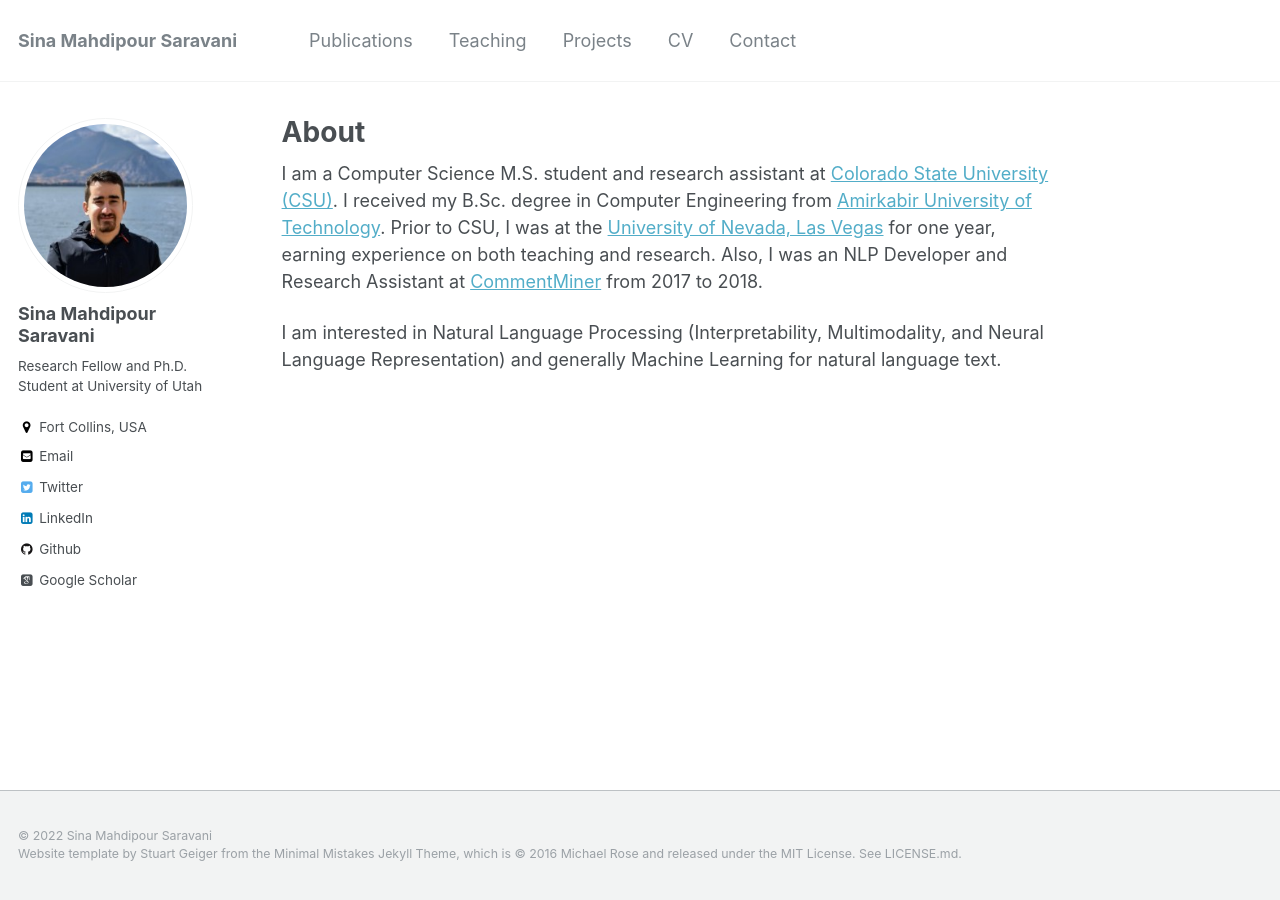
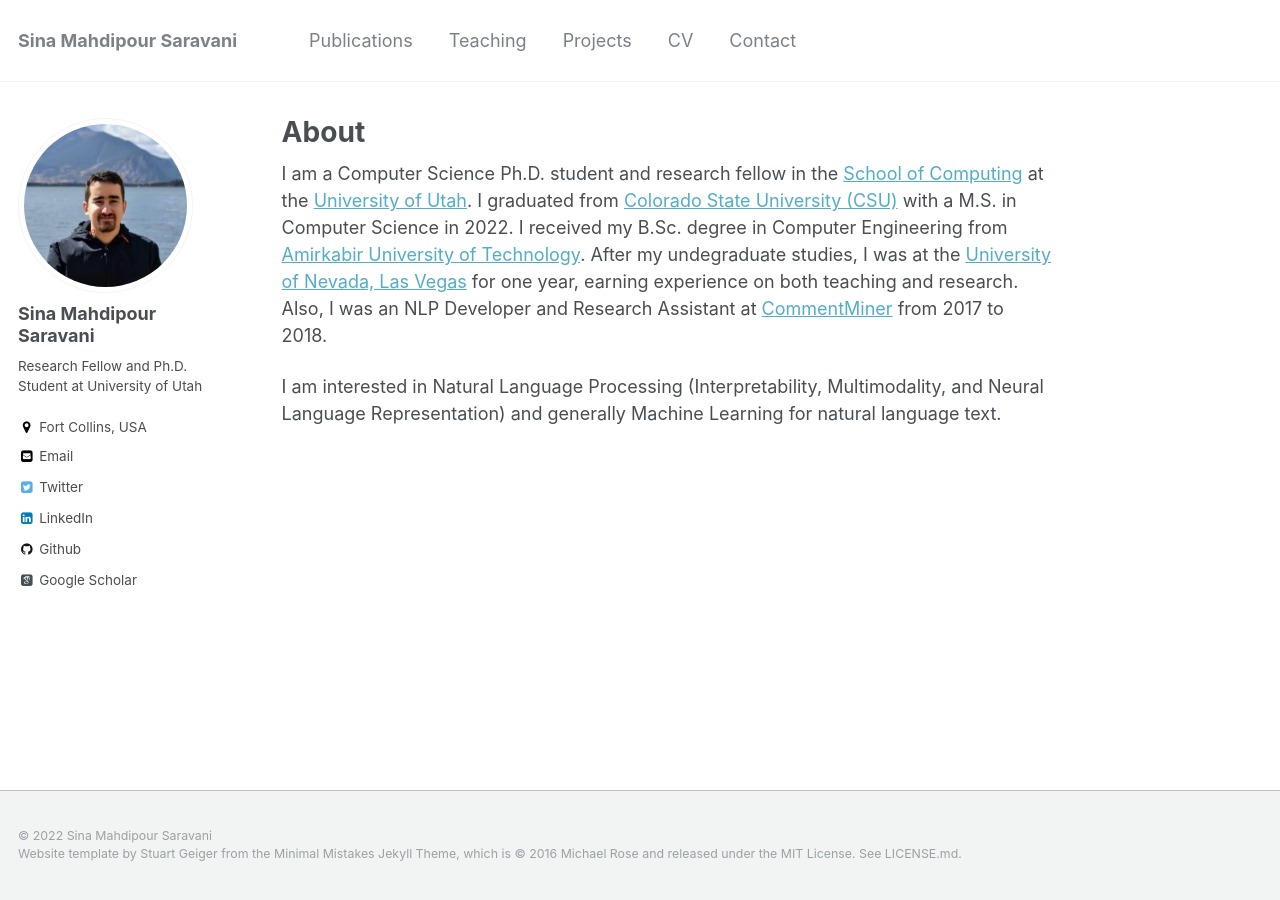
Before and after one commit to sinamps/sinamps.github.io, a Jekyll site: the page built from _pages/about.md, in a window 1280 px wide. Built offline with Jekyll 4.4.1, drawn with Linux system fonts in a browser that asks for light colours; some web fonts are replaced.

Commit message:
Update about.md

```diff
--- a/_pages/about.md
+++ b/_pages/about.md
@@ -8,6 +8,6 @@
   - /about.html
 ---
 
-I am a Computer Science M.S. student and research assistant at [Colorado State University (CSU)](https://www.colostate.edu). I received my B.Sc. degree in Computer Engineering from [Amirkabir University of Technology](http://aut.ac.ir/aut/). Prior to CSU, I was at the [University of Nevada, Las Vegas](https://unlv.edu) for one year, earning experience on both teaching and research. Also, I was an NLP Developer and Research Assistant at [CommentMiner](http://www.commentminer.ir/) from 2017 to 2018.
+I am a Computer Science Ph.D. student and research fellow in the [School of Computing](https://www.cs.utah.edu/) at the [University of Utah](https://www.utah.edu/). I graduated from [Colorado State University (CSU)](https://www.colostate.edu) with a M.S. in Computer Science in 2022. I received my B.Sc. degree in Computer Engineering from [Amirkabir University of Technology](http://aut.ac.ir/aut/). After my undegraduate studies, I was at the [University of Nevada, Las Vegas](https://unlv.edu) for one year, earning experience on both teaching and research. Also, I was an NLP Developer and Research Assistant at [CommentMiner](http://www.commentminer.ir/) from 2017 to 2018.
 
 I am interested in Natural Language Processing (Interpretability, Multimodality, and Neural Language Representation) and generally Machine Learning for natural language text.
```
